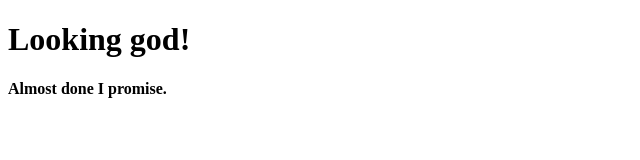
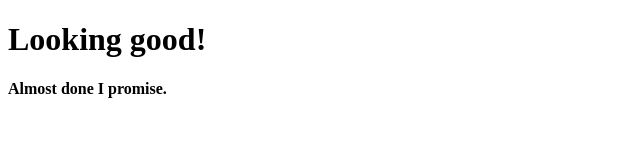
Before and after one commit to jdmar3-comp426/a00-Dr-Stasis, a website: page index.html in a window 1280 px wide. Shown: the full height of the page, 0-640 px from the left. Drawn offline with Linux system fonts and the light colour scheme.

Commit message:
Fixed mispelling of good as god.

```diff
--- a/index.html
+++ b/index.html
@@ -7,7 +7,7 @@
     </head>
     <body>
         <div>
-            <h1>Looking god!</h1>
+            <h1>Looking good!</h1>
             <p><strong>Almost done I promise.</strong></p>
         </div>
     </body>
```
